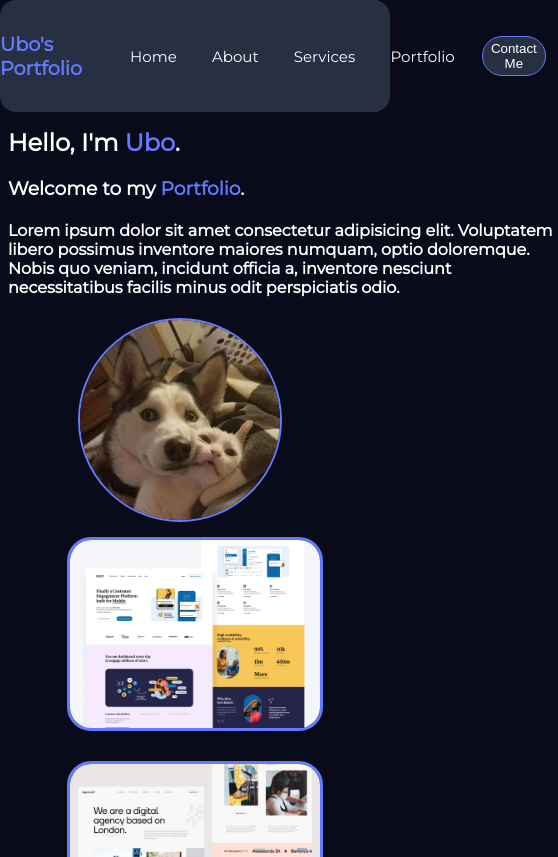
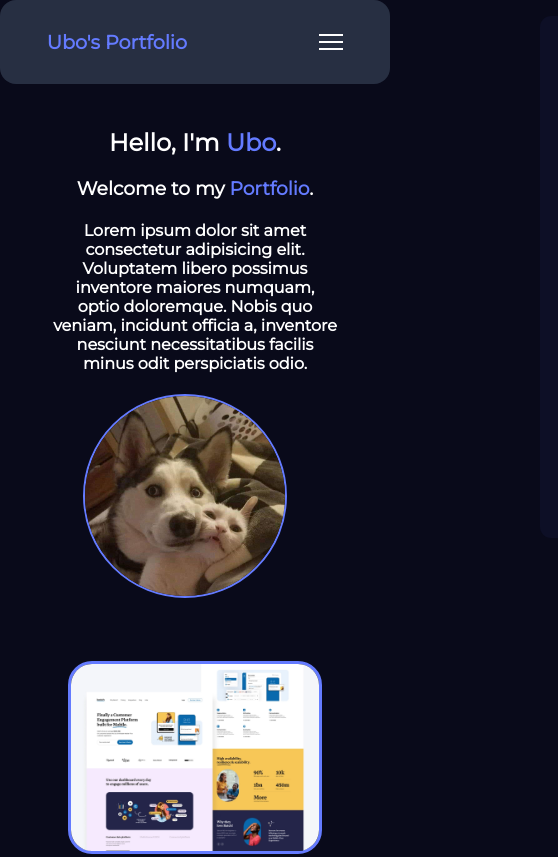
Before and after one commit to nyanswansaung/portfolio, a plain HTML site: page index.html in a window 390 px wide. Shown: the top 857 px of the page, 558 px wide, since content can reach past the window. Drawn offline with Linux system fonts and the light colour scheme.

Commit message:
Early stage of responsive

```diff
--- a/css/index.css
+++ b/css/index.css
@@ -57,7 +57,7 @@
 }
 
 .container{
-    max-width: 960px;
+    max-width: 76%;
     margin: auto;
     width: 100%;
     /* padding-top: 100px; */
@@ -353,3 +353,64 @@
 .contact-form .send-btn:hover{
     background-color: #667dffba;
 }
+@media (max-width: 400px){
+
+    .nav{
+        padding: 30px 0;
+    }
+    .hometext{
+        float: none;
+        text-align: center;
+        width: auto;
+    }
+    .mainImage{
+        margin-right: 50px;
+    }
+    .bodyImg {
+    padding: 3rem 0;
+    }
+    .service-info {
+    display: flex;
+    justify-content: center;
+    align-items: center;
+    width: 99%;
+    height: 400px;
+    margin: 0 auto;
+    transition: 0.5s ease;
+    background: url(../img/service1.jpg) center no-repeat;
+    background-size: cover;
+    border: 1px solid var(--bg-color);
+    border-radius: 2rem;
+    text-align: center;
+    }
+    .contact-form .send-btn{
+        margin-left: 60%;
+    }
+    .menu-icon{
+        display: flex;
+        justify-content: end;
+    }
+    .navbar{
+        position: absolute;
+        top: 0;
+        right: -100%;
+        width: 200px;
+        height: 50vh;
+        background-color: var(--box-color);
+        border-radius: 0.7rem;
+        display: flex;
+        flex-direction: column;
+        align-items: center;
+        padding: 50px 20px;
+        transition: 2s all cubic-bezier(0.075, 0.82, 0.165, 1);
+    }
+    .open-menu{
+        right: 0;
+        transition: 3s ease-in-out all cubic-bezier(0.075, 0.82, 0.165, 1);
+    }
+    .nav-link{
+        display: block;
+        margin: 1rem 0;
+    }
+
+}
--- a/js/index.js
+++ b/js/index.js
@@ -1,5 +1,12 @@
 let menu = document.querySelector('.menu-icon')
+let navbar = document.querySelector('.navbar')
 
 menu.onclick = () => {
     menu.classList.toggle('move');
+    navbar.classList.toggle('open-menu')
 }
+
+window.onscroll= () => {
+    navbar.classList.remove('open-menu')
+    menu.classList.remove('move')
+}
```
